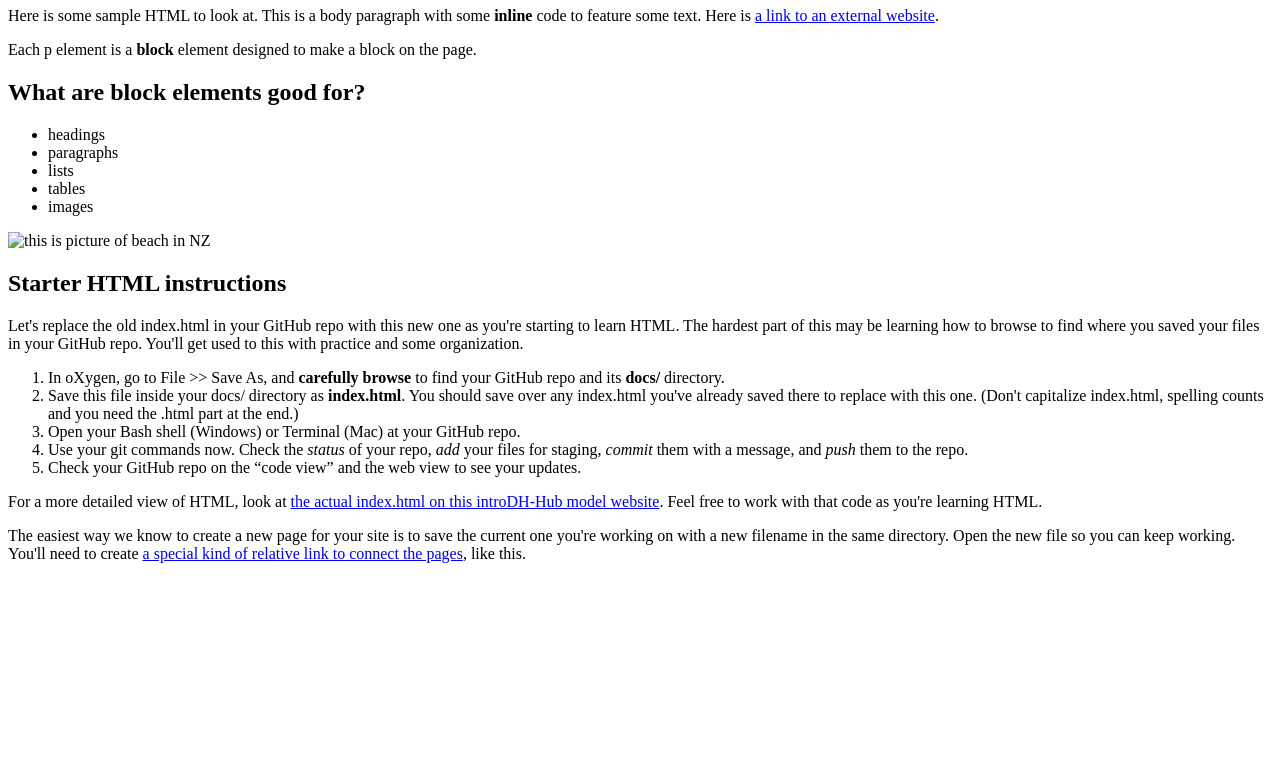
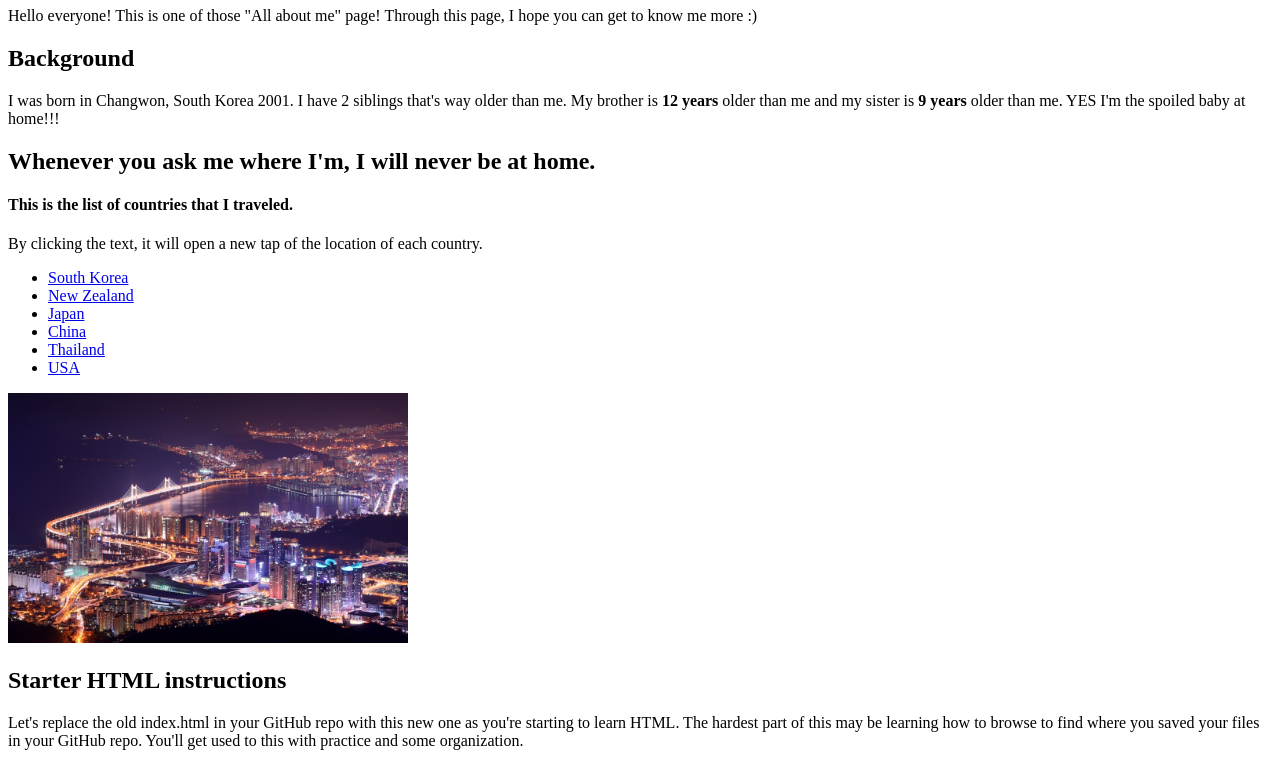
Before and after one commit to JiminyKricket0323/jiminy_site, a plain HTML site: page docs/index.html in a window 1280 px wide. Shown: the part 73-836 px from the top of the page. Before the commit the page ends 800 px from the top, so only its background shows below. Drawn offline with Linux system fonts and the light colour scheme.

Commit message:
More abour Jimin page

```diff
--- a/docs/index.html
+++ b/docs/index.html
@@ -22,22 +22,29 @@
 
     <body> <!-- CONTENT FOR DISPLAY. The <body> element holds the content we see in the display window on the web browser.-->
 
-        <h1>Hello for second time</h1>
-        <p>Here is some sample HTML to look at. This is a body paragraph with some <strong>inline</strong> code to feature some text.
-            Here is <a href="https://behrend.psu.edu/penn-state-behrend">a link to an external website</a>.</p>
-        <p>Each p element is a <strong>block</strong> element designed to make a block on the page.</p>
+        <h1>More about Jimin...</h1>
+        <p> Hello everyone! This is one of those "All about me" page! Through this page, I hope you can get to know me more :) </p>
 
-        <h2>What are block elements good for?</h2>
+        <h2>Background</h2>
+        <p> I was born in Changwon, South Korea 2001.
+            I have 2 siblings that's way older than me. My brother is <strong>12 years</strong> older than me and my sister is <strong>9 years </strong> older than me.
+        YES I'm the spoiled baby at home!!!</p>
+
+
+        <h2>Whenever you ask me where I'm, I will never be at home.</h2>
+        <h4>This is the list of countries that I traveled.</h4>
+        <p>By clicking the text, it will open a new tap of the location of each country.</p>
 
         <ul>
-            <li>headings</li>
-            <li>paragraphs</li>
-            <li>lists</li>
-            <li>tables</li>
-            <li>images</li>
+            <li><a href="https://www.google.com/maps/place/South+Korea/@35.7354629,123.3818031,6z/data=!3m1!4b1!4m5!3m4!1s0x356455ebcb11ba9b:0x91249b00ba88db4b!8m2!3d35.907757!4d127.766922" target="blank"> South Korea</a></li>
+            <li><a href="https://www.google.com/maps/place/New+Zealand/@-39.5088648,157.0131998,4z/data=!3m1!4b1!4m5!3m4!1s0x6d2c200e17779687:0xb1d618e2756a4733!8m2!3d-40.900557!4d174.885971" target="blank">New Zealand</a></li>
+            <li><a href="https://www.google.com/maps/place/Japan/@38.1320559,135.9112182,5z/data=!4m5!3m4!1s0x34674e0fd77f192f:0xf54275d47c665244!8m2!3d36.204824!4d138.252924" target="blank">Japan</a></li>
+            <li><a href="https://www.google.com/maps/place/China/@33.5416308,96.0337332,5z/data=!4m5!3m4!1s0x31508e64e5c642c1:0x951daa7c349f366f!8m2!3d35.86166!4d104.195397" target="blank">China</a></li>
+            <li><a href="https://www.google.com/maps/place/Thailand/@13.0003076,96.992706,6z/data=!3m1!4b1!4m5!3m4!1s0x304d8df747424db1:0x9ed72c880757e802!8m2!3d15.870032!4d100.992541" target="blank">Thailand</a></li>
+            <li><a href="https://www.google.com/maps/place/United+States/@38.8071602,-111.606813,4z/data=!4m5!3m4!1s0x54eab584e432360b:0x1c3bb99243deb742!8m2!3d37.09024!4d-95.712891" target="blank">USA</a></li>
         </ul>
 
-        <img src="image/Beachjpg" alt="this is picture of beach in NZ"/>
+        <img src="image/Busan.jpeg" width="400" ></img>
 
         <h2>Starter HTML instructions</h2>
 
```
Also changed, not shown: docs/image/Busan.jpeg (added).
